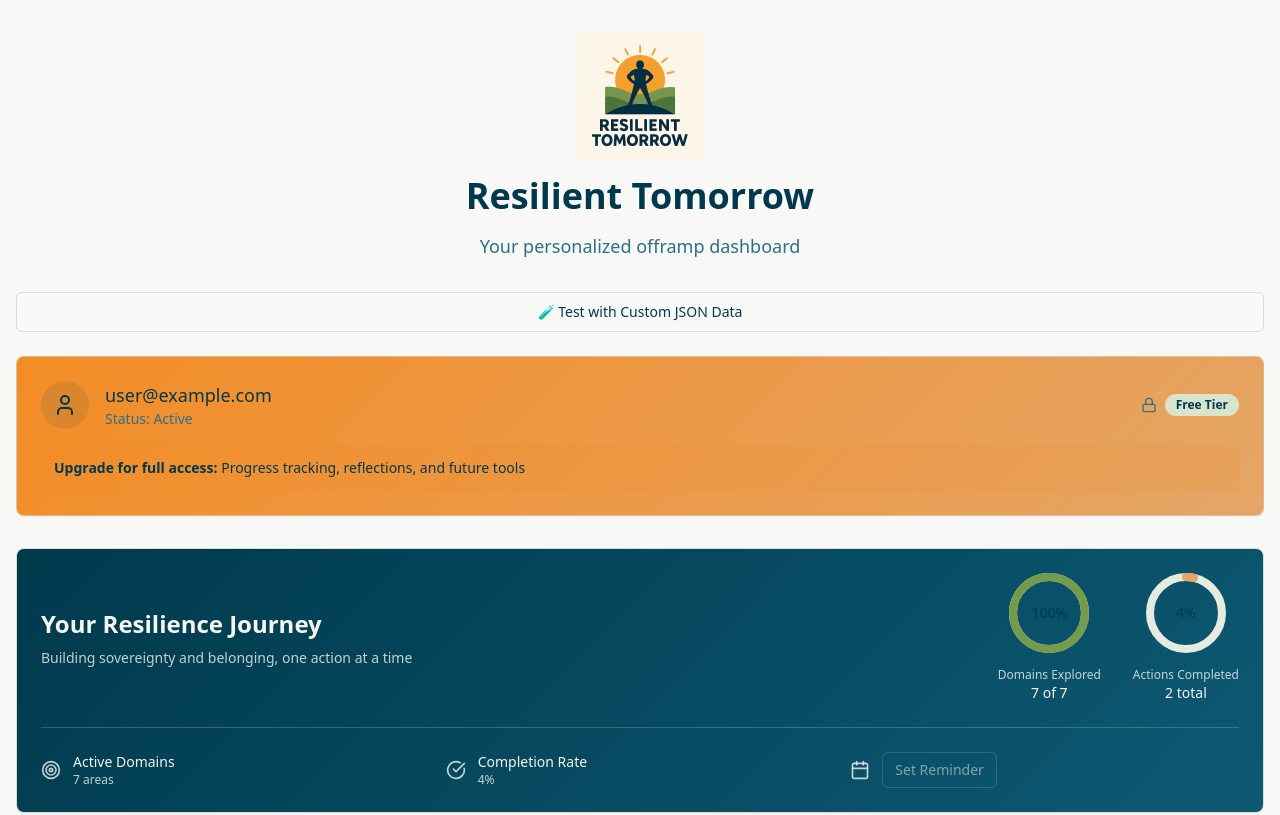
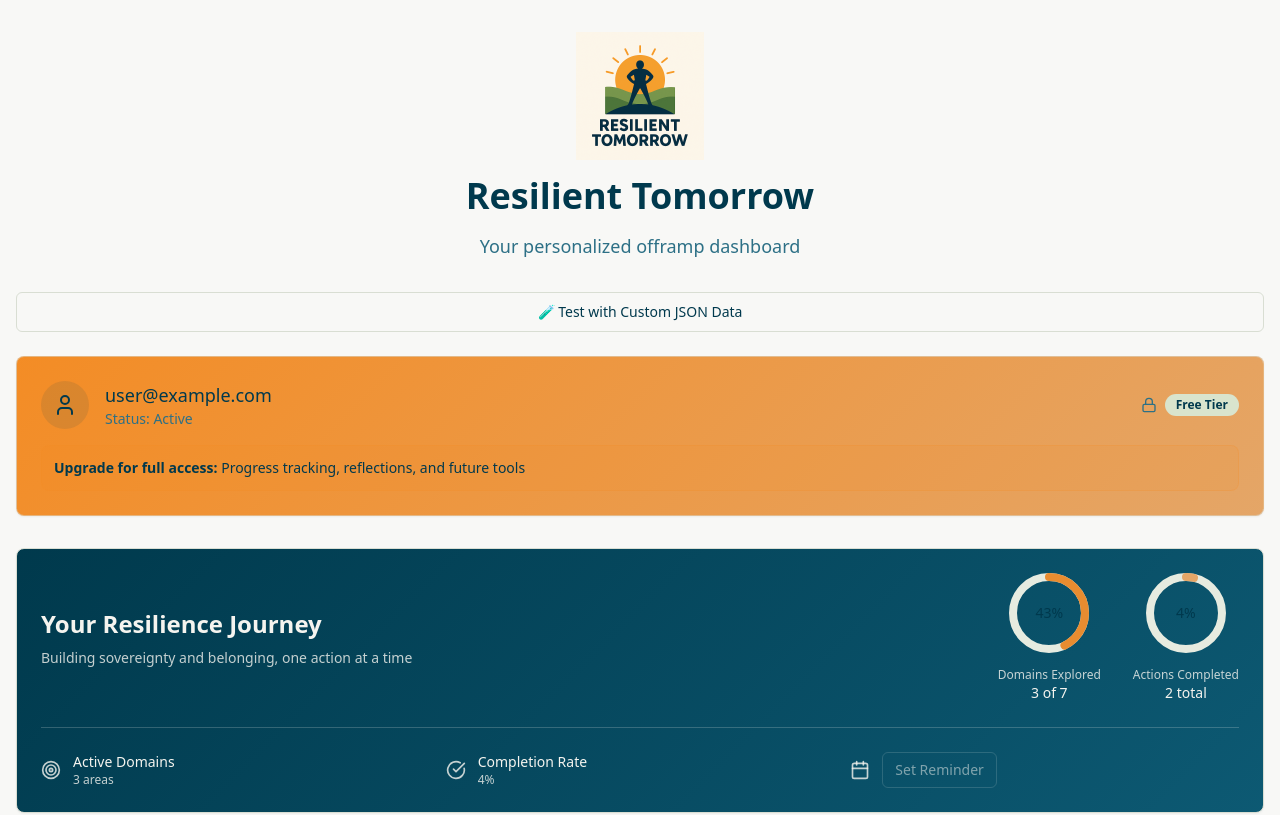
Before and after one commit to Jones-Co/resilient-tomorrow-pathway, a React (Vite) app: page / in a window 1280 px wide. Shown: the top 815 px of the page. Built offline with nearby package versions, Linux system fonts and the light colour scheme.

Commit message:
Fix domain explored count
Correct the displayed count of explored domains to reflect the actual number with actions.

```diff
--- a/src/pages/Index.tsx
+++ b/src/pages/Index.tsx
@@ -95,7 +95,7 @@ const Index = () => {
   const { toast } = useToast();
 
   const allDomains = Object.keys(userData.domainData);
-  const exploredDomains = allDomains.length; // Always show total domains available
+  const exploredDomains = userData.selectedDomains.length; // Domains with actions assigned
   const domainsWithActions = userData.selectedDomains;
 
   const getAllActions = () => {
```
